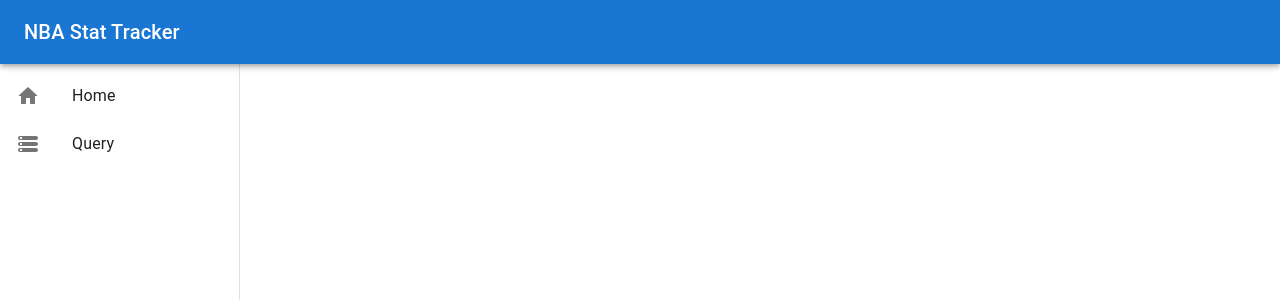
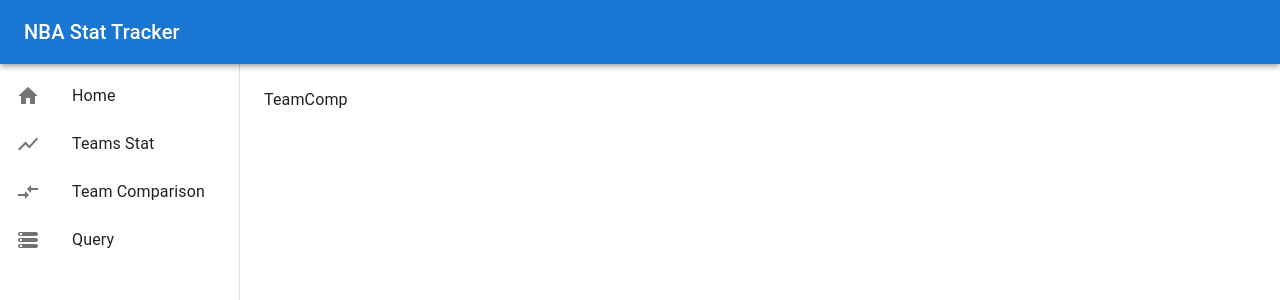
Before and after one commit to vraspar/CS348-Project, a React (Create React App) app in the folder frontend/: page /teamcomp in a window 1280 px wide. Shown: the top 300 px of the page. Built offline with nearby package versions, Linux system fonts and the light colour scheme.

Commit message:
Add sample pages

```diff
--- a/frontend/src/App.js
+++ b/frontend/src/App.js
@@ -11,10 +11,13 @@ import { BrowserRouter as Router } from 'react-router-dom';
 import { Routes, Route, Link} from 'react-router-dom';
 import HomeRoundedIcon from '@mui/icons-material/HomeRounded';
 import StorageRoundedIcon from '@mui/icons-material/StorageRounded';
-
+import ShowChartIcon from '@mui/icons-material/ShowChart';
+import CompareArrowsIcon from '@mui/icons-material/CompareArrows';
 
 import QueryPage from './components/queryPage';
 import Home from './components/Home';
+import TeamStat from './components/TeamStat';
+import TeamComp from './components/TeamComp';
 
 function App() {
 
@@ -52,6 +55,22 @@ function App() {
                     <ListItemText primary="Home" />
                   </ListItemButton>
                 </ListItem>
+                <ListItem key="TeamStat" disablePadding>
+                  <ListItemButton component={Link} to="/teamstat">
+                    <ListItemIcon>
+                      <ShowChartIcon />
+                    </ListItemIcon>
+                    <ListItemText primary="Teams Stat" />
+                  </ListItemButton>
+                </ListItem>
+                <ListItem key="TeamComp" disablePadding>
+                  <ListItemButton component={Link} to="/teamcomp">
+                    <ListItemIcon>
+                      <CompareArrowsIcon />
+                    </ListItemIcon>
+                    <ListItemText primary="Team Comparison" />
+                  </ListItemButton>
+                </ListItem>
                 <ListItem key="Query" disablePadding>
                   <ListItemButton component={Link} to="/query">
                     <ListItemIcon>
@@ -59,6 +78,7 @@ function App() {
                     </ListItemIcon>
                     <ListItemText primary="Query" />
                   </ListItemButton>
+
 
                 </ListItem>
               </List>
@@ -69,6 +89,8 @@ function App() {
           <Routes>
             <Route path="/" element={<Home />} />
             <Route path="/query" element={<QueryPage />} />
+            <Route path="/teamstat" element={<TeamStat />} />
+            <Route path="/teamcomp" element={<TeamComp />} />
           </Routes>
         </Box>
       </Box>
--- /dev/null
+++ b/frontend/src/components/TeamComp.js
@@ -0,0 +1,16 @@
+import { Typography } from "@mui/material";
+import React from "react";
+
+// Get list of teams from backend and show them in dropdown menu
+
+const TeamComp = () => {
+    return (
+        <Typography>
+            TeamComp
+        </Typography>
+
+
+    );
+}
+
+export default TeamComp;
--- /dev/null
+++ b/frontend/src/components/TeamStat.js
@@ -0,0 +1,13 @@
+import { Typography } from "@mui/material";
+import React from "react";
+
+
+const TeamStat = () => {
+    return (
+        <Typography>
+            TeamStat
+        </Typography>
+    );
+}
+
+export default TeamStat;
--- /dev/null
+++ b/frontend/src/components/base/TeamSelection.js
@@ -0,0 +1 @@
+import React, {useState} from "react";
```
